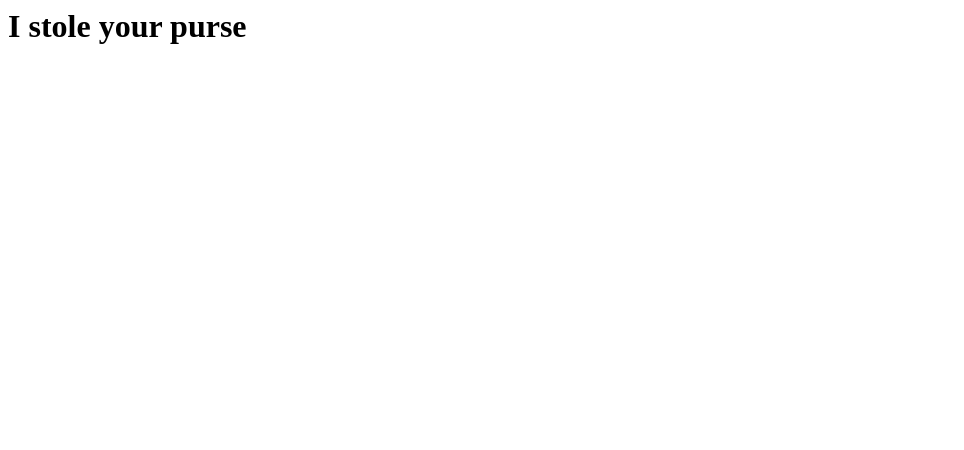
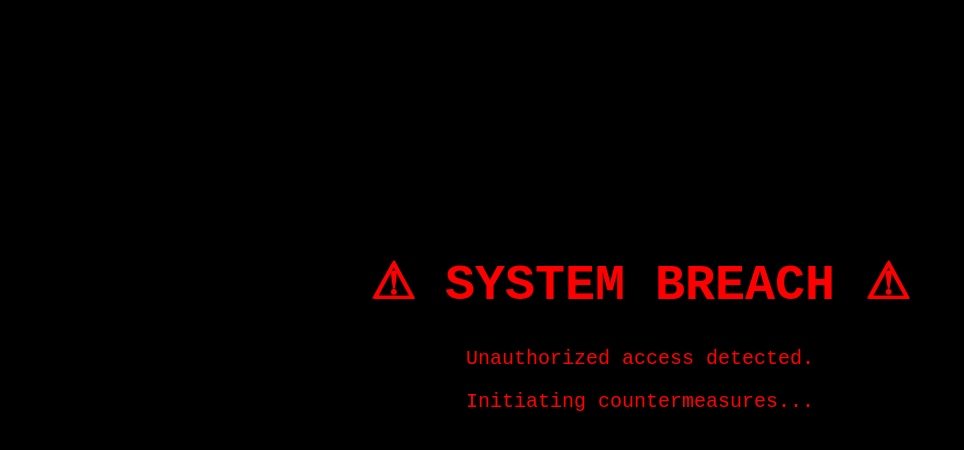
Before and after one commit to solo-shark23/solo-shark23.github.io, a plain HTML site: page index.html in a window 1280 px wide. Shown: the whole page, without its empty margins (0-964 px from the left). Drawn offline with Linux system fonts and the light colour scheme.

Commit message:
index.html

```diff
--- a/index.html
+++ b/index.html
@@ -1 +1,28 @@
-<h1>I stole your purse</h1>
+<!DOCTYPE html>
+<html lang="en">
+<head>
+    <meta charset="UTF-8">
+    <meta name="viewport" content="width=device-width, initial-scale=1.0">
+    <title>System Breach</title>
+    <style>
+        body {
+            background-color: black;
+            color: red;
+            text-align: center;
+            font-family: 'Courier New', monospace;
+        }
+        h1 {
+            font-size: 50px;
+            margin-top: 20%;
+        }
+        p {
+            font-size: 20px;
+        }
+    </style>
+</head>
+<body>
+    <h1>⚠ SYSTEM BREACH ⚠</h1>
+    <p>Unauthorized access detected.</p>
+    <p>Initiating countermeasures...</p>
+</body>
+</html>
```
